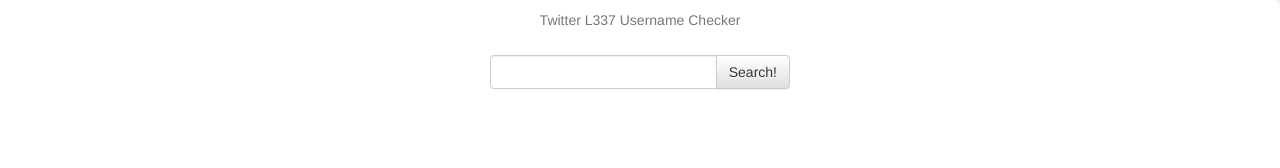
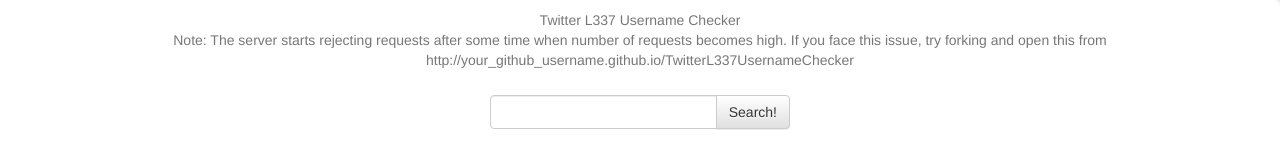
Before and after one commit to nocturnalgeek/TwitterL337UsernameChecker, a plain HTML site: page index.html in a window 1280 px wide. Shown: the part 210-378 px from the top of the page. Drawn offline with nearby package versions, Linux system fonts and the light colour scheme.

Commit message:
msg2users

```diff
--- a/index.html
+++ b/index.html
@@ -29,7 +29,10 @@
 	</div>
 	<div id="header">
 		<div class="container">
-			<p align="center" class="text-muted">Twitter L337 Username Checker</p>
+			<p align="center" class="text-muted">Twitter L337 Username Checker<br>
+			Note: The server starts rejecting requests after some time when number of requests becomes high. If you face this issue, try forking and open this from http://your_github_username.github.io/TwitterL337UsernameChecker
+			</p>
+
 		</div>
 	</div>
 	<div class="row">
```
